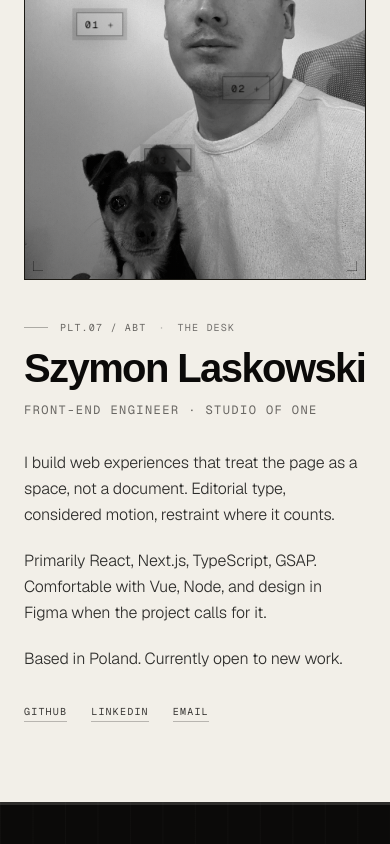
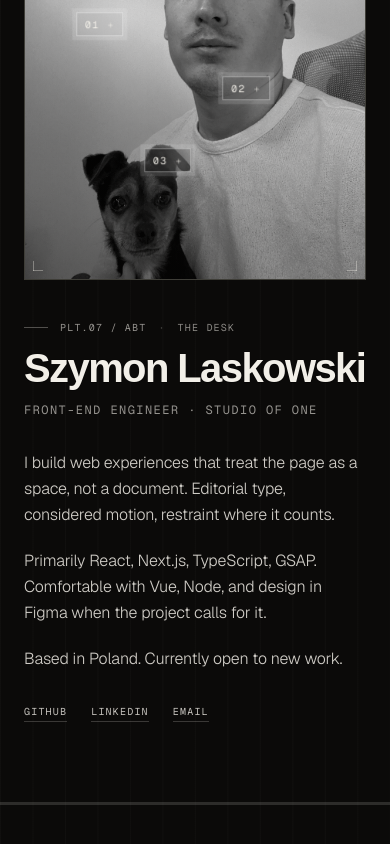
Before and after one commit to SimonLaskowsky/portfolio, a Next.js app: page / in a window 390 px wide. Shown: the part 6918-7762 px from the top of the page. Built offline with nearby package versions, Linux system fonts and the light colour scheme; a web font is replaced by a local one.

Commit message:
Drop inverted Desk — every plate now shares the same dark ink background
Removed plate-inverted from the About plate and switched the copy,
links, and photo frame back to bone-on-ink styling. The floor now
reads as one continuous space rather than a light room mid-tour.

```diff
--- a/src/components/workshop/Desk.tsx
+++ b/src/components/workshop/Desk.tsx
@@ -4,18 +4,15 @@ import { about } from "@/content";
 import DeskItem from "./DeskItem";
 import RegistrationMarks from "./RegistrationMarks";
 
-// The only plate on the floor that inverts: bone surface, ink type.
-// Creates a room-change feeling as you scroll into the About section.
-
 export default function Desk() {
   return (
     <div
       data-plate="desk"
-      className="plate-inverted concrete-wash plate-seam ruling-grid relative flex-none w-screen md:w-[min(120vw,80rem)] md:h-full flex flex-col md:flex-row md:items-center gap-10 px-6 md:px-14 py-20 md:py-[14vh]"
+      className="concrete-wash plate-seam ruling-grid relative flex-none w-screen md:w-[min(120vw,80rem)] md:h-full flex flex-col md:flex-row md:items-center gap-10 px-6 md:px-14 py-20 md:py-[14vh] bg-ink"
     >
       {/* Photo frame */}
-      <div className="relative w-full md:w-[22rem] md:max-w-[30vw] aspect-[4/5] overflow-hidden border border-ink/20 bg-graphite shrink-0">
-        <RegistrationMarks color="rgba(11, 10, 9, 0.35)" />
+      <div className="relative w-full md:w-[22rem] md:max-w-[30vw] aspect-[4/5] overflow-hidden border border-bone/15 bg-graphite shrink-0">
+        <RegistrationMarks />
         {/* eslint-disable-next-line @next/next/no-img-element */}
         <img
           src={about.photo}
@@ -23,19 +20,19 @@ export default function Desk() {
           loading="lazy"
           className="absolute inset-0 w-full h-full object-cover grayscale contrast-[1.05]"
         />
-        <div className="absolute inset-0 bg-gradient-to-t from-ink/20 to-transparent" />
+        <div className="absolute inset-0 bg-gradient-to-t from-ink/40 to-transparent" />
         {about.items.map((item, i) => (
           <DeskItem key={item.id} data={item} index={i} />
         ))}
       </div>
 
       {/* Copy */}
-      <div className="relative flex-1 max-w-2xl text-ink">
-        <div className="font-mono text-[10px] uppercase tracking-brutal text-ink/60 mb-4 flex items-center gap-3">
-          <span className="h-px w-6 bg-ink/30" />
+      <div className="relative flex-1 max-w-2xl">
+        <div className="font-mono text-[10px] uppercase tracking-brutal text-bone/60 mb-4 flex items-center gap-3">
+          <span className="h-px w-6 bg-bone/30" />
           <span>PLT.07 / ABT</span>
-          <span className="text-ink/30">·</span>
-          <span className="text-ink/55">The desk</span>
+          <span className="text-bone/30">·</span>
+          <span className="text-bone/55">The desk</span>
         </div>
         <h2
           className="font-display leading-[0.88]"
@@ -43,16 +40,15 @@ export default function Desk() {
             fontSize: "clamp(2.5rem, 5.5vw, 5rem)",
             fontWeight: 800,
             letterSpacing: "-0.04em",
-            textShadow: "none",
           }}
         >
           {about.name}
         </h2>
-        <div className="font-mono text-xs uppercase tracking-brutal text-ink/60 mt-4">
+        <div className="font-mono text-xs uppercase tracking-brutal text-bone/60 mt-4">
           {about.role}
         </div>
 
-        <div className="mt-8 space-y-5 font-body font-light text-ink/85 leading-relaxed">
+        <div className="mt-8 space-y-5 font-body font-light text-bone/85 leading-relaxed">
           {about.body.map((p, i) => (
             <p key={i}>{p}</p>
           ))}
@@ -66,7 +62,7 @@ export default function Desk() {
               target="_blank"
               rel="noopener noreferrer"
               data-cursor="hover"
-              className="border-b border-ink/25 hover:border-ink pb-0.5 text-ink/80 hover:text-ink transition-colors"
+              className="border-b border-bone/20 hover:border-bone pb-0.5 text-bone/80 hover:text-bone transition-colors"
             >
               {l.label}
             </a>
```
